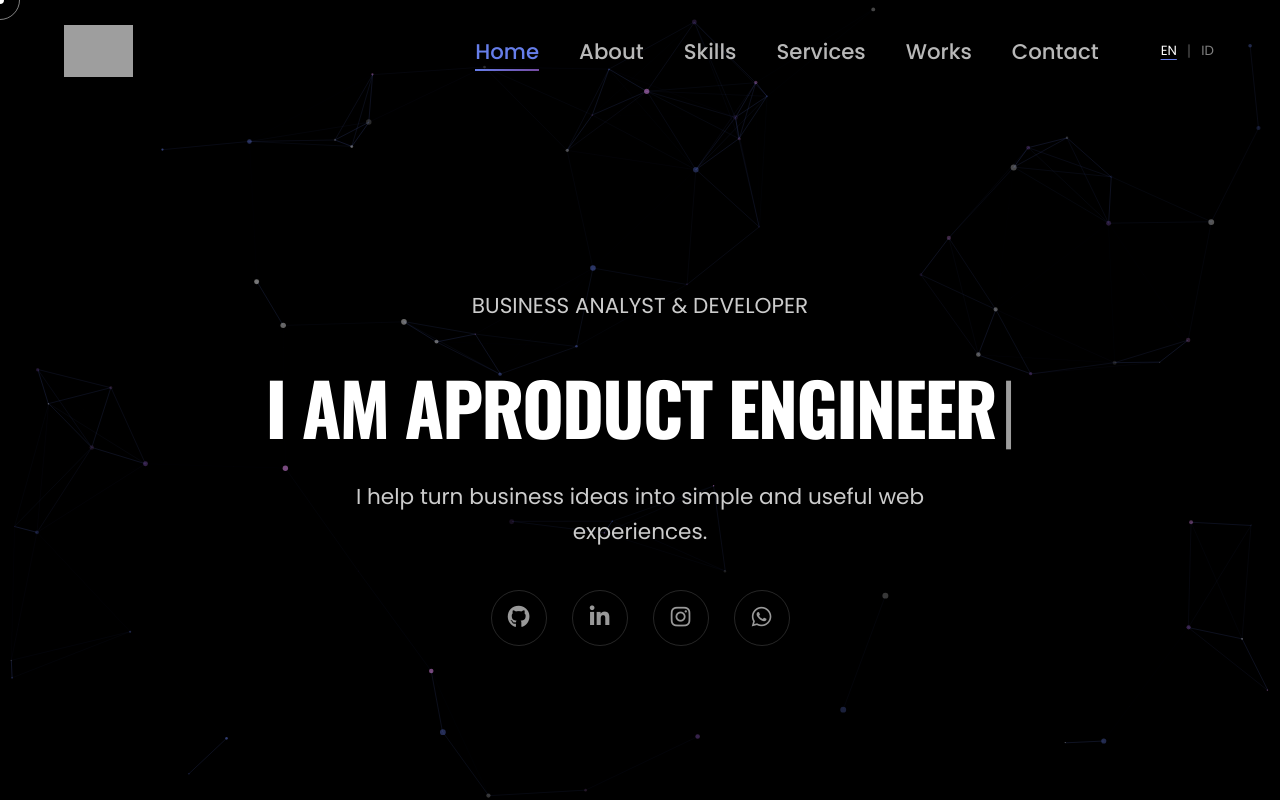
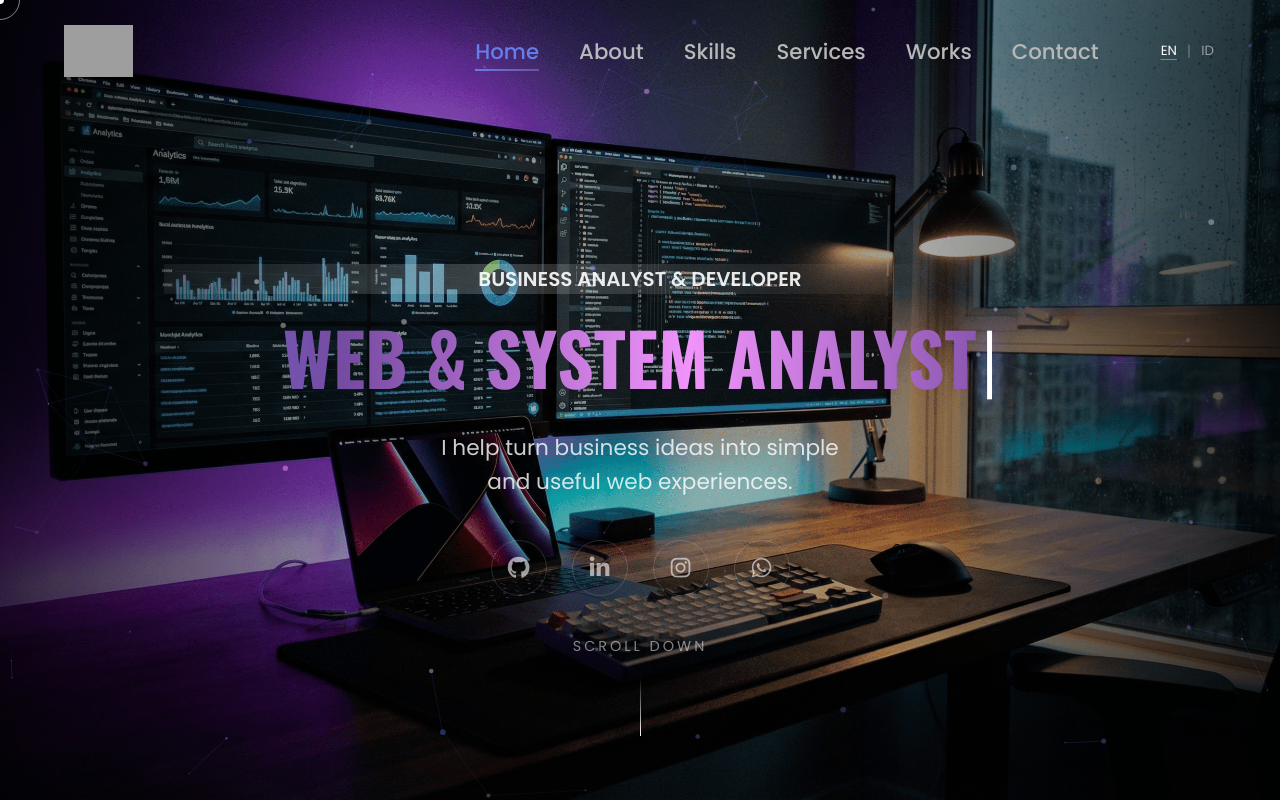
Before and after one commit to Creastein/portofolio, a Next.js app: page / in a window 1280 px wide. Shown: the top 800 px of the page. Built offline with nearby package versions, Linux system fonts and the light colour scheme; no server answers; grey boxes are pictures that could not be loaded; a web font is replaced by a local one.

Commit message:
feat: Implement initial project setup including i18n, global styles, and core page components.

```diff
--- a/app/components/HeroSection.tsx
+++ b/app/components/HeroSection.tsx
@@ -3,13 +3,11 @@
 import { useEffect } from 'react';
 import Script from 'next/script';
 import { useTypewriter } from '../hooks/useTypewriter';
-import { useLanguage } from '../context/LanguageContext';
 
 const basePath = process.env.NEXT_PUBLIC_BASE_PATH || '';
 
 export default function HeroSection() {
-    const { t } = useLanguage();
-    const { text } = useTypewriter(t.hero.roles, 100, 50, 2000);
+    useTypewriter('.typewriter-text', 200);
 
     useEffect(() => {
         // Magnetic button effect
@@ -49,23 +47,26 @@ export default function HeroSection() {
 
         window.addEventListener('scroll', handleParallax, { passive: true });
 
+        // Spotlight effect
+        const heroSection = document.getElementById('home');
+        const handleSpotlight = (e: MouseEvent) => {
+            if (!heroSection) return;
+            const rect = heroSection.getBoundingClientRect();
+            const x = ((e.clientX - rect.left) / rect.width) * 100;
+            const y = ((e.clientY - rect.top) / rect.height) * 100;
+            heroSection.style.setProperty('--mouse-x', `${x}%`);
+            heroSection.style.setProperty('--mouse-y', `${y}%`);
+        };
+
+        if (heroSection) {
+            heroSection.addEventListener('mousemove', handleSpotlight);
+        }
+
         return () => {
             window.removeEventListener('scroll', handleParallax);
-            // Cleanup for magnetic buttons
-            magneticBtns.forEach(btn => {
-                const htmlBtn = btn as HTMLElement;
-                const handleMouseMove = (e: MouseEvent) => {
-                    const rect = htmlBtn.getBoundingClientRect();
-                    const x = e.clientX - rect.left - rect.width / 2;
-                    const y = e.clientY - rect.top - rect.height / 2;
-                    htmlBtn.style.transform = `translate(${x * 0.3}px, ${y * 0.3}px)`;
-                };
-                const handleMouseLeave = () => {
-                    htmlBtn.style.transform = 'translate(0, 0)';
-                };
-                btn.removeEventListener('mousemove', handleMouseMove as EventListener);
-                btn.removeEventListener('mouseleave', handleMouseLeave);
-            });
+            if (heroSection) {
+                heroSection.removeEventListener('mousemove', handleSpotlight);
+            }
         };
     }, []);
 
@@ -96,47 +97,27 @@ export default function HeroSection() {
                 }}
             />
 
-            <section id="home" className="hero-section">
-                {/* ... particles ... */}
-                <div id="particles-js" className="particles-container"></div>
+            <section id="home" className="hero-section" data-parallax="0.5" style={{ backgroundImage: `url('${basePath}/images/hero-bg.png')` }}>
+                <div id="particles-js"></div>
+                <div className="hero-overlay"></div>
+                <div className="container hero-content">
+                    <span className="subtitle hero-item stagger-1">BUSINESS ANALYST & DEVELOPER</span>
+                    <h1 className="hero-item stagger-2">
+                        <span className="typewriter-text" data-text='["WEB & SYSTEM ANALYST", "PRODUCT ENGINEER"]'></span><span className="cursor">|</span>
+                    </h1>
+                    <p className="hero-item stagger-3">I help turn business ideas into simple<br />and useful web experiences.</p>
 
-                <div className="container hero-container">
-                    <div className="hero-content">
-                        <p className="hero-subtitle fade-in">{t.hero.subtitle}</p>
-                        <h1 className="hero-title fade-in stagger-1">
-                            I am a <span className="highlight-text type-writer">{text}</span>
-                            <span className="cursor">|</span>
-                        </h1>
-                        <p className="hero-description fade-in stagger-2">
-                            {t.hero.description}
-                        </p>
-
-                        <div className="hero-actions fade-in stagger-3">
-                            <div className="social-icons">
-                                {/* ... icons ... */}
-                                {/* keep existing icons */}
-                                <a href="https://github.com/Creastein" target="_blank" className="social-icon" aria-label="GitHub"><i className="fab fa-github"></i></a>
-                                <a href="https://www.linkedin.com/in/welli-" target="_blank" className="social-icon" aria-label="LinkedIn"><i className="fab fa-linkedin-in"></i></a>
-                                <a href="https://www.instagram.com/_well07/" target="_blank" className="social-icon" aria-label="Instagram"><i className="fab fa-instagram"></i></a>
-                                <a href="https://wa.me/085161507114" target="_blank" className="social-icon" aria-label="WhatsApp"><i className="fab fa-whatsapp"></i></a>
-                            </div>
-                        </div>
+                    <div className="social-icons hero-item stagger-4">
+                        <a href="https://github.com/Creastein" className="magnetic-btn" target="_blank" aria-label="GitHub"><i className="fab fa-github"></i></a>
+                        <a href="https://www.linkedin.com/in/welli-" className="magnetic-btn" target="_blank" aria-label="LinkedIn"><i className="fab fa-linkedin-in"></i></a>
+                        <a href="https://www.instagram.com/_well07/" className="magnetic-btn" target="_blank" aria-label="Instagram"><i className="fab fa-instagram"></i></a>
+                        <a href="https://wa.me/085161507114" className="magnetic-btn" target="_blank" aria-label="WhatsApp"><i className="fab fa-whatsapp"></i></a>
                     </div>
 
-                    <div className="scroll-indicator fade-in stagger-4">
-                        <div className="mouse">
-                            <div className="wheel"></div>
-                        </div>
-                        <div className="arrow-scroll">
-                            <span></span>
-                            <span></span>
-                            <span></span>
-                        </div>
-                        <p>{t.hero.scrollDown}</p>
+                    <div className="scroll-down hero-item stagger-5">
+                        <a href="#about">SCROLL DOWN <span></span></a>
                     </div>
                 </div>
-
-                <div className="hero-overlay"></div>
             </section>
         </>
     );
--- a/app/data/locales/en.ts
+++ b/app/data/locales/en.ts
@@ -10,7 +10,8 @@ export const en = {
     hero: {
         subtitle: "BUSINESS ANALYST & DEVELOPER",
         roles: ["WEB & SYSTEM ANALYST", "PRODUCT ENGINEER"],
-        description: "I help turn business ideas into simple\nand useful web experiences.",
+        description: "I help turn business ideas into simple and useful web experiences.",
+        descriptionHighlight: ["simple and useful"],
         scrollDown: "SCROLL DOWN"
     },
     about: {
@@ -19,7 +20,22 @@ export const en = {
         p1: "I focus on translating business needs into clear, structured solutions.",
         p2: "With hands-on frontend experience, I’m able to validate ideas quickly, communicate effectively with developers, and ensure solutions stay aligned with user and business goals.",
         btnWork: "SEE MY WORK",
-        btnCv: "CHECK MY CV"
+        btnCv: "CHECK MY CV",
+        stats: {
+            projects: "Projects",
+            years: "Years Exp",
+            satisfaction: "Client Satisfaction"
+        },
+        timeline: {
+            step1: "Started Journey",
+            step1Desc: "Began learning web development and business analysis",
+            step2: "Professional Work",
+            step2Desc: "First professional projects as BA and developer",
+            step3: "Specialization",
+            step3Desc: "Focused on modern frameworks and system design",
+            step4: "Current",
+            step4Desc: "Full-stack development & business analysis expert"
+        }
     },
     skills: {
         title: "My Skills",
--- a/app/globals.css
+++ b/app/globals.css
@@ -34,7 +34,7 @@
   --transition-slow: all 0.6s cubic-bezier(0.4, 0, 0.2, 1);
   --transition-bounce: all 0.5s cubic-bezier(0.68, -0.55, 0.265, 1.55);
 
-
+  --hero-bg-image: url('/images/hero-bg.png');
 }
 
 
@@ -111,20 +111,9 @@ body {
   transition: opacity 0.6s ease, visibility 0.6s ease;
 }
 
-/* Hide content until loaded */
-.navbar,
-.hero-section,
-.section,
-footer {
-  opacity: 0;
-}
-
-body.loaded .navbar,
-body.loaded .hero-section,
-body.loaded .section,
-body.loaded footer {
-  opacity: 1;
-  transition: opacity 0.3s ease;
+/* Loaded state handled by components */
+body.loaded {
+  overflow-y: auto;
 }
 
 
@@ -235,6 +224,7 @@ img {
 
 /* Utilities */
 .container {
+  width: 100%;
   max-width: 1200px;
   margin: 0 auto;
   padding: 0 24px;
@@ -766,9 +756,10 @@ body.loaded .hero-item.stagger-5 {
   height: auto;
   display: block;
   filter: none;
-  -webkit-mask-image: linear-gradient(to bottom, black 60%, transparent 100%);
-  mask-image: linear-gradient(to bottom, black 60%, transparent 100%);
+  -webkit-mask-image: linear-gradient(to bottom, black 0%, black 70%, transparent 100%);
+  mask-image: linear-gradient(to bottom, black 0%, black 70%, transparent 100%);
   margin-left: auto;
+  object-position: top center;
 }
 
 /* Gradient overlay for extra blending if needed */
@@ -2098,3 +2089,214 @@ body.loaded .hero-item.stagger-5 {
     transform: translate(0);
   }
 }
+
+/* ===== ENHANCED TEXT ANIMATIONS ===== */
+
+/* Animated Gradient Text */
+.hero-content h1 .typewriter-text {
+  background: linear-gradient(90deg,
+      #667eea 0%,
+      #764ba2 25%,
+      #f093fb 50%,
+      #764ba2 75%,
+      #667eea 100%);
+  background-size: 200% auto;
+  -webkit-background-clip: text;
+  background-clip: text;
+  -webkit-text-fill-color: transparent;
+  animation: gradientFlow 4s ease infinite;
+}
+
+@keyframes gradientFlow {
+  0% {
+    background-position: 0% center;
+  }
+
+  50% {
+    background-position: 100% center;
+  }
+
+  100% {
+    background-position: 0% center;
+  }
+}
+
+/* Glitch Effect on Hover */
+.hero-content h1 {
+  position: relative;
+  cursor: default;
+}
+
+.hero-content h1:hover .typewriter-text {
+  animation: gradientFlow 1s ease infinite, textGlitch 0.3s ease;
+}
+
+@keyframes textGlitch {
+  0% {
+    transform: translate(0);
+    text-shadow: none;
+  }
+
+  20% {
+    transform: translate(-3px, 3px);
+    text-shadow: 3px 0 #f093fb, -3px 0 #667eea;
+  }
+
+  40% {
+    transform: translate(3px, -3px);
+    text-shadow: -3px 0 #f093fb, 3px 0 #667eea;
+  }
+
+  60% {
+    transform: translate(-2px, 2px);
+    text-shadow: 2px 0 #764ba2, -2px 0 #f093fb;
+  }
+
+  80% {
+    transform: translate(2px, -2px);
+    text-shadow: -2px 0 #764ba2, 2px 0 #667eea;
+  }
+
+  100% {
+    transform: translate(0);
+    text-shadow: none;
+  }
+}
+
+/* Subtitle Enhancement */
+.hero-content .subtitle {
+  position: relative;
+  overflow: hidden;
+}
+
+.hero-content .subtitle::before {
+  content: '';
+  position: absolute;
+  top: 0;
+  left: -100%;
+  width: 100%;
+  height: 100%;
+  background: linear-gradient(90deg,
+      transparent,
+      rgba(255, 255, 255, 0.2),
+      transparent);
+  animation: shimmer 3s ease-in-out infinite;
+}
+
+@keyframes shimmer {
+  0% {
+    left: -100%;
+  }
+
+  50%,
+  100% {
+    left: 100%;
+  }
+}
+
+/* Enhanced Cursor Animation */
+.hero-content .cursor {
+  animation: blink 0.8s step-end infinite, cursorGlow 2s ease-in-out infinite;
+}
+
+@keyframes cursorGlow {
+
+  0%,
+  100% {
+    text-shadow: 0 0 5px rgba(102, 126, 234, 0.5);
+  }
+
+  50% {
+    text-shadow: 0 0 20px rgba(102, 126, 234, 1), 0 0 40px rgba(118, 75, 162, 0.5);
+  }
+}
+
+/* Description Text Fade Enhancement */
+.hero-content p {
+  position: relative;
+  transition: all 0.3s ease;
+}
+
+.hero-content p:hover {
+  color: rgba(255, 255, 255, 1);
+  text-shadow: 0 0 30px rgba(102, 126, 234, 0.3);
+}
+
+/* Letter Spacing Animation on Load */
+.hero-item {
+  animation: letterSpaceIn 0.8s cubic-bezier(0.4, 0, 0.2, 1) forwards;
+  animation-delay: inherit;
+}
+
+@keyframes letterSpaceIn {
+  0% {
+    letter-spacing: 0.5em;
+    opacity: 0;
+    filter: blur(10px);
+  }
+
+  100% {
+    letter-spacing: inherit;
+    opacity: 1;
+    filter: blur(0);
+  }
+}
+
+/* Social Icons Enhanced Hover */
+.social-icons a:hover i {
+  animation: iconPop 0.4s cubic-bezier(0.68, -0.55, 0.265, 1.55);
+}
+
+@keyframes iconPop {
+  0% {
+    transform: scale(1);
+  }
+
+  50% {
+    transform: scale(1.3);
+  }
+
+  100% {
+    transform: scale(1);
+  }
+}
+
+/* Option C: Mouse Spotlight Effect */
+.hero-section::after {
+  content: '';
+  position: absolute;
+  top: 0;
+  left: 0;
+  right: 0;
+  bottom: 0;
+  background: radial-gradient(600px circle at var(--mouse-x, 50%) var(--mouse-y, 50%),
+      rgba(102, 126, 234, 0.15),
+      transparent 40%);
+  z-index: 5;
+  pointer-events: none;
+  opacity: 0;
+  transition: opacity 0.5s ease;
+}
+
+.hero-section:hover::after {
+  opacity: 1;
+}
+
+/* Option E: Image Reveal Animation */
+.hero-section {
+  animation: heroReveal 1.5s cubic-bezier(0.2, 0.8, 0.2, 1) forwards;
+}
+
+@keyframes heroReveal {
+  0% {
+    clip-path: circle(0% at 50% 50%);
+    filter: grayscale(100%) blur(10px);
+    transform: scale(1.1);
+  }
+
+  100% {
+    clip-path: circle(150% at 50% 50%);
+    filter: grayscale(0%) blur(0px);
+    transform: scale(1);
+  }
+}
--- a/app/hooks/useTypewriter.ts
+++ b/app/hooks/useTypewriter.ts
@@ -1,39 +1,62 @@
 "use client";
-import { useState, useEffect } from 'react';
+import { useEffect } from 'react';
 
-export function useTypewriter(words: string[], typeSpeed = 150, deleteSpeed = 100, waitTime = 2000) {
-    const [text, setText] = useState('');
-    const [wordIndex, setWordIndex] = useState(0);
-    const [isDeleting, setIsDeleting] = useState(false);
+export function useTypewriter(selector: string, typingSpeed: number = 100) {
+    useEffect(() => {
+        const elements = document.querySelectorAll(selector);
 
-    useEffect(() => {
-        const currentWord = words[wordIndex % words.length];
+        elements.forEach(element => {
+            const htmlElement = element as HTMLElement;
+            const dataText = htmlElement.getAttribute('data-text');
 
-        if (!isDeleting && text === currentWord) {
-            // Finished typing word, wait before deleting
-            const timer = setTimeout(() => {
-                setIsDeleting(true);
-            }, waitTime);
-            return () => clearTimeout(timer);
-        } else if (isDeleting && text === '') {
-            // Finished deleting, move to next word
-            setIsDeleting(false);
-            setWordIndex((prev) => prev + 1);
-            return;
-        }
+            if (!dataText) return;
 
-        const timer = setTimeout(() => {
-            setText((prev) => {
+            let words: string[];
+            try {
+                words = JSON.parse(dataText);
+            } catch {
+                words = [dataText];
+            }
+
+            let wordIndex = 0;
+            let charIndex = 0;
+            let isDeleting = false;
+            let currentText = '';
+
+            const type = () => {
+                const currentWord = words[wordIndex % words.length];
+
                 if (isDeleting) {
-                    return prev.slice(0, -1);
+                    currentText = currentWord.substring(0, charIndex - 1);
+                    charIndex--;
                 } else {
-                    return currentWord.slice(0, prev.length + 1);
+                    currentText = currentWord.substring(0, charIndex + 1);
+                    charIndex++;
                 }
-            });
-        }, isDeleting ? deleteSpeed : typeSpeed);
 
-        return () => clearTimeout(timer);
-    }, [text, isDeleting, wordIndex, words, typeSpeed, deleteSpeed, waitTime]);
+                htmlElement.textContent = currentText;
 
-    return { text };
+                let typeSpeed = typingSpeed;
+
+                if (isDeleting) {
+                    typeSpeed /= 2;
+                }
+
+                if (!isDeleting && charIndex === currentWord.length) {
+                    // Pause at end of word
+                    typeSpeed = 2000;
+                    isDeleting = true;
+                } else if (isDeleting && charIndex === 0) {
+                    isDeleting = false;
+                    wordIndex++;
+                    typeSpeed = 500;
+                }
+
+                setTimeout(type, typeSpeed);
+            };
+
+            // Start typing after a short delay
+            setTimeout(type, 1000);
+        });
+    }, [selector, typingSpeed]);
 }
--- a/app/page.tsx
+++ b/app/page.tsx
@@ -109,6 +109,7 @@ export default function Home() {
       {/* Custom Cursor */}
       <CustomCursor />
 
+      <main className="relative min-h-screen bg-slate-900 text-slate-200 overflow-x-hidden">
         {/* Navigation */}
         <Navbar />
 
@@ -132,6 +133,7 @@ export default function Home() {
 
         {/* Contact & Footer */}
         <ContactFooter />
+      </main>
     </LanguageProvider>
   );
 }
```
Also changed, not shown: app/components/AboutSection.tsx (+6 -10 lines), app/data/locales/id.ts (+18 -2 lines). Lines whose indentation alone changed are shown as unchanged.
